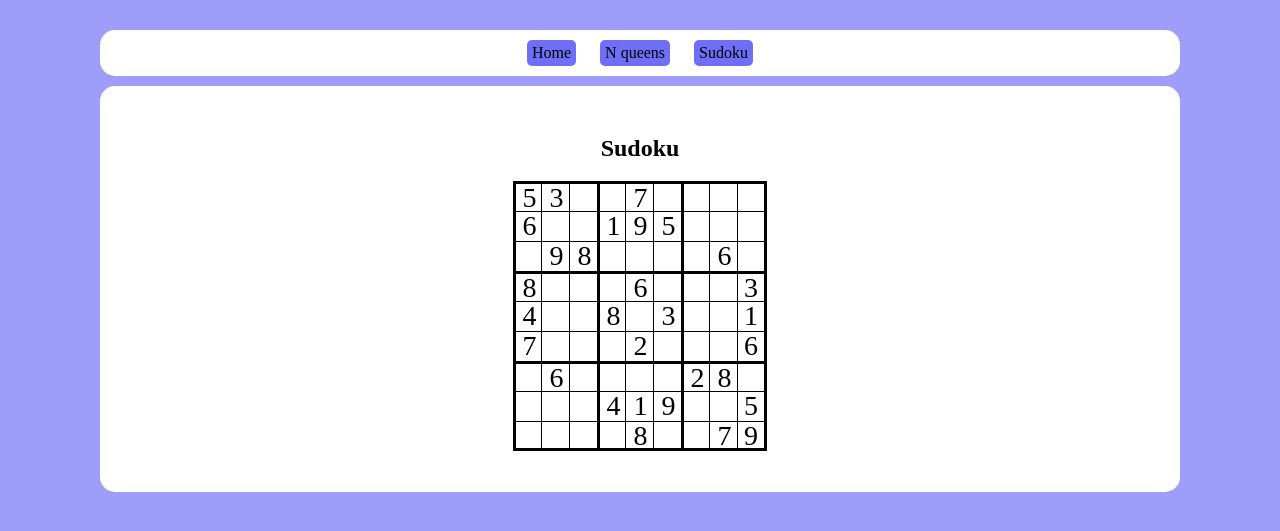
After one commit to cdouglass/fun-with-dancing-links, a Flask app: page /sudoku in a window 1280 px wide. The commit adds this page. Shown: the top 531 px of the page. Run offline with Flask 2, Linux system fonts and the light colour scheme.

Commit message:
Display a fixed sudoku clueset with basic styling

```diff
--- /dev/null
+++ b/lib/sudoku.py
@@ -0,0 +1,13 @@
+import lib.exact_cover
+
+def generate_clue_set():
+  clues = [[5,    3,    None, None, 7,    None, None, None, None],
+           [6,    None, None, 1,    9,    5,    None, None, None],
+           [None, 9,    8,    None, None, None, None, 6,    None],
+           [8,    None, None, None, 6,    None, None, None, 3],
+           [4,    None, None, 8,    None, 3,    None, None, 1],
+           [7,    None, None, None, 2,    None, None, None, 6],
+           [None, 6,    None, None, None, None, 2,    8,    None],
+           [None, None, None, 4,    1,    9,    None, None, 5],
+           [None, None, None, None, 8,    None, None, 7,    9]]
+  return clues
--- a/puzzle.py
+++ b/puzzle.py
@@ -3,6 +3,7 @@ import flask
 from flask import request
 from celery import Celery
 import lib.n_queens
+import lib.sudoku
 
 app = flask.Flask(__name__)
 # changed from .get("thingy") to ["thingy"] at same time as CLOUDAMQP -> REDIS_URL
@@ -22,6 +23,11 @@ def solve_n_queens_in_background(n):
 @app.route('/')
 def index():
   return flask.render_template('index.html')
+
+@app.route('/sudoku')
+def sudoku():
+  clue_set = lib.sudoku.generate_clue_set() # TODO null except where there's a number. 2d array
+  return flask.render_template('sudoku.html', clue_set = clue_set)
 
 @app.route('/n_queens')
 def n_queens_default():
--- a/static/css/board.css
+++ b/static/css/board.css
@@ -27,6 +27,7 @@
   border-left: 1px solid black;
   border-top: 1px solid black;
   font-size: 1.75em;
+  text-align: center;
 }
 
 .square:first-child {
@@ -44,3 +45,18 @@
 .chess .square.dark {
   background-color: gray;
 }
+
+.sudoku .square:nth-child(3n + 1) {
+  border-left-width: 3px;
+}
+.sudoku .square:last-child {
+  border-right-width: 3px;
+}
+
+.sudoku .row:last-child .square {
+  border-bottom-width: 3px;
+}
+
+.sudoku .row:nth-child(3n+1) .square {
+  border-top-width: 3px;
+}
--- a/templates/index.html
+++ b/templates/index.html
@@ -22,4 +22,10 @@
 
 <a class="internal" href="/n_queens"><div>Interactive N queens solver</div></a>
 
+<h3>Sudoku</h3>
+
+<p>This is a straightforward exact cover problem: each row, column, and 3x3 subgrid must have exactly one of each digit from 1 through 9. Here we randomly generate a set of clues, using the exact cover solver to confirm that the clue set corresponds to exactly one unique solution before presenting it to the user.</p>
+
+<a class="internal" href="/sudoku"><div>Playable Sudoku</div></a>
+
 {% endblock %}
--- a/templates/layout.html
+++ b/templates/layout.html
@@ -12,6 +12,7 @@
       <nav>
         <a class="internal" href="/"><div>Home</div></a>
         <a class="internal" href="/n_queens"><div>N queens</div></a>
+        <a class="internal" href="/sudoku"><div>Sudoku</div></a>
       </nav>
     </header>
     <section id="content">{% block content %}{% endblock %}</section>
--- /dev/null
+++ b/templates/sudoku.html
@@ -0,0 +1,22 @@
+{% extends "layout.html" %}
+{% block stylesheet %}"../static/css/board.css"{% endblock %}
+{% block title %}Sudoku{% endblock %}
+
+{% block content %}
+  <h1>Sudoku</h1>
+  <div id="board-container">
+    <div id="board" class="grid sudoku">
+      {% for row in clue_set %}
+        <div class='row'>
+        {% set row_num = loop.index - 1 %}
+        {% for clue in row %}
+          <div id="{{ loop.index - 1 }}-{{row_num}}" class="square">{{ clue if clue else ' ' }}</div>
+        {% endfor %}
+        </div>
+      {% endfor %}
+    </div>
+  </div>
+{% endblock %}
+{% block scripts %}
+  <script type="text/javascript" src="../static/js/sudoku.js"></script>
+{% endblock %}
```
